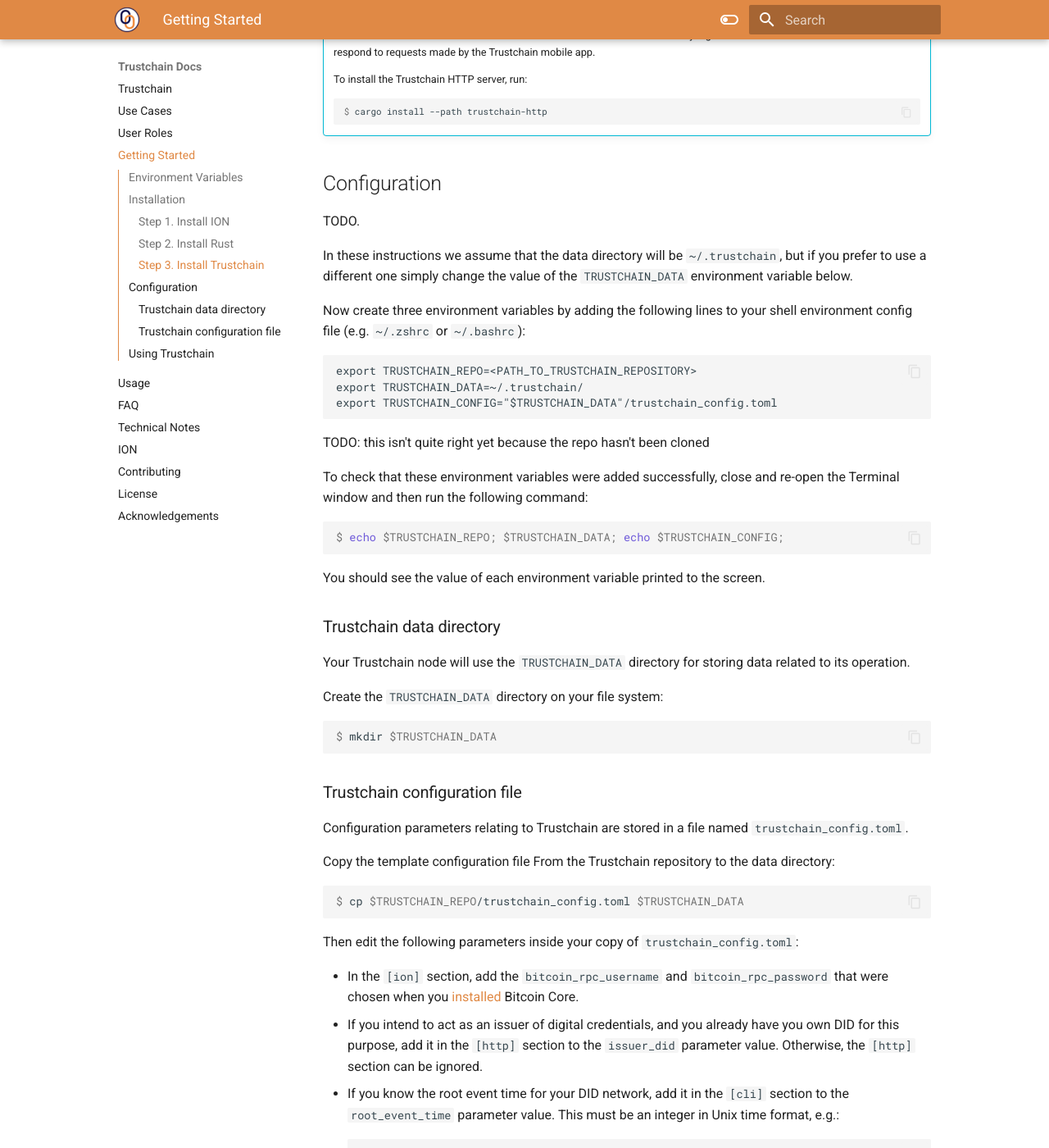
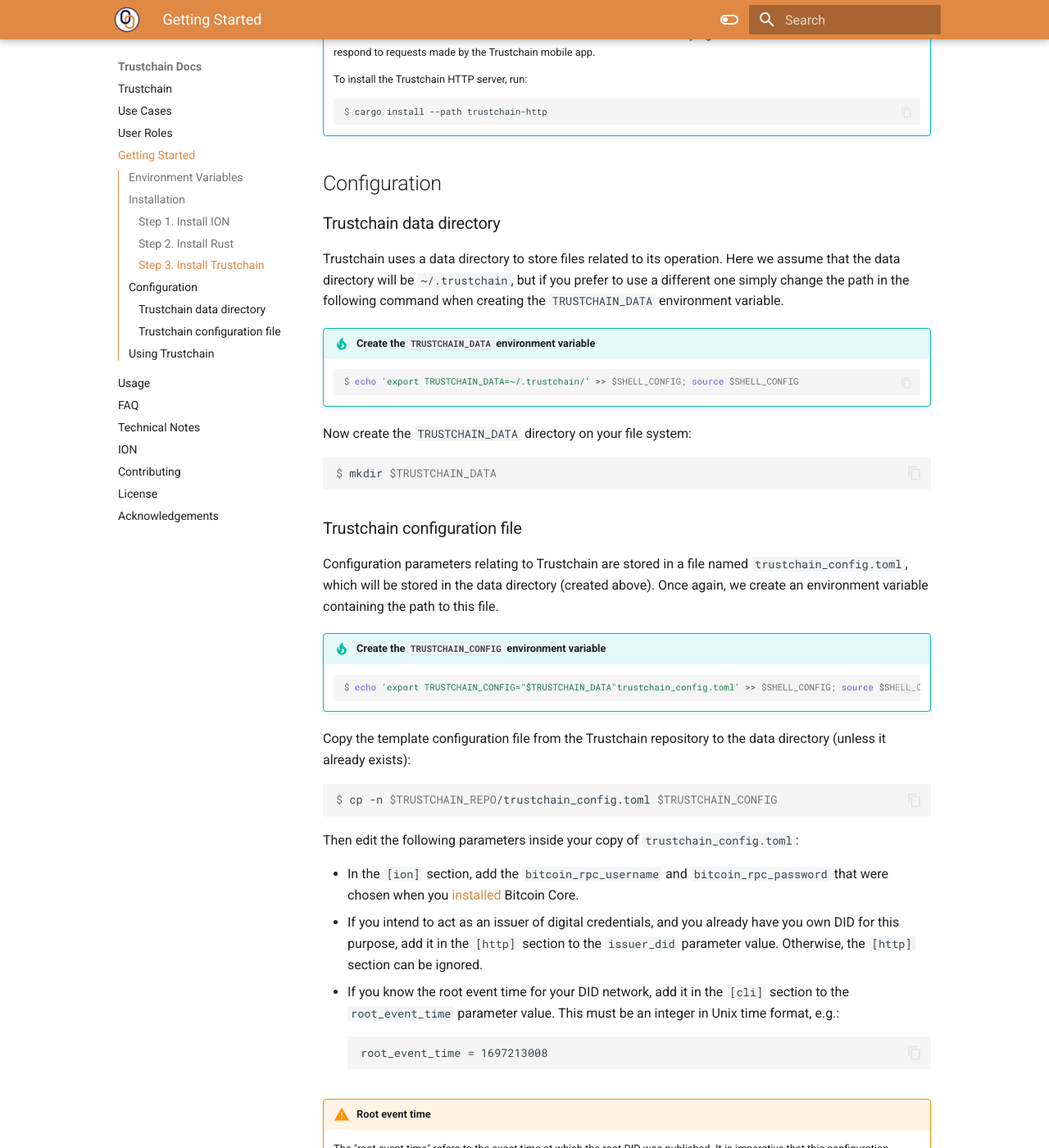
Before and after one commit to alan-turing-institute/trustchain, an MkDocs documentation site: the page built from docs/getting-started.md, in a window 1280 px wide and 1400 px high, scrolled down 2823 px. Shown: the whole window at 82% size. Built offline with MkDocs 1.6.1 and Material for MkDocs 9.7.7, drawn with Linux system fonts in a browser that asks for light colours; nearby versions of some CDN libraries; library files that are not in the unit come from our copies.

Commit message:
Add Trustchain configuration instructions

````diff
--- a/docs/getting-started.md
+++ b/docs/getting-started.md
@@ -105,41 +105,34 @@ $ cargo install --path trustchain-cli
 
 ## Configuration
 
-TODO.
-
-In these instructions we assume that the data directory will be `~/.trustchain`, but if you prefer to use a different one simply change the value of the `TRUSTCHAIN_DATA` environment variable below.
-
-Now create three environment variables by adding the following lines to your shell environment config file (e.g. `~/.zshrc` or `~/.bashrc`):
-```
-export TRUSTCHAIN_REPO=<PATH_TO_TRUSTCHAIN_REPOSITORY>
-export TRUSTCHAIN_DATA=~/.trustchain/
-export TRUSTCHAIN_CONFIG="$TRUSTCHAIN_DATA"/trustchain_config.toml
-```
-
-TODO: this isn't quite right yet because the repo hasn't been cloned
-
-To check that these environment variables were added successfully, close and re-open the Terminal window and then run the following command:
-```console
-$ echo $TRUSTCHAIN_REPO; $TRUSTCHAIN_DATA; echo $TRUSTCHAIN_CONFIG;
-```
-You should see the value of each environment variable printed to the screen.
-
 ### Trustchain data directory
 
-Your Trustchain node will use the `TRUSTCHAIN_DATA` directory for storing data related to its operation.
+Trustchain uses a data directory to store files related to its operation. Here we assume that the data directory will be `~/.trustchain`, but if you prefer to use a different one simply change the path in the following command when creating the `TRUSTCHAIN_DATA` environment variable.
 
-Create the `TRUSTCHAIN_DATA` directory on your file system:
+!!! tip "Create the `TRUSTCHAIN_DATA` environment variable"
+
+    ```console
+    $ echo 'export TRUSTCHAIN_DATA=~/.trustchain/' >> $SHELL_CONFIG; source $SHELL_CONFIG
+    ```
+
+Now create the `TRUSTCHAIN_DATA` directory on your file system:
 ```console
 $ mkdir $TRUSTCHAIN_DATA
 ```
 
 ### Trustchain configuration file
 
-Configuration parameters relating to Trustchain are stored in a file named `trustchain_config.toml`.
+Configuration parameters relating to Trustchain are stored in a file named `trustchain_config.toml`, which will be stored in the data directory (created above). Once again, we create an environment variable containing the path to this file.
 
-Copy the template configuration file From the Trustchain repository to the data directory:
+!!! tip "Create the `TRUSTCHAIN_CONFIG` environment variable"
+
+    ```console
+    $ echo 'export TRUSTCHAIN_CONFIG="$TRUSTCHAIN_DATA"trustchain_config.toml' >> $SHELL_CONFIG; source $SHELL_CONFIG
+    ```
+
+Copy the template configuration file from the Trustchain repository to the data directory (unless it already exists):
 ```console
-$ cp $TRUSTCHAIN_REPO/trustchain_config.toml $TRUSTCHAIN_DATA
+$ cp -n $TRUSTCHAIN_REPO/trustchain_config.toml $TRUSTCHAIN_CONFIG
 ```
 
 Then edit the following parameters inside your copy of `trustchain_config.toml`:
````
